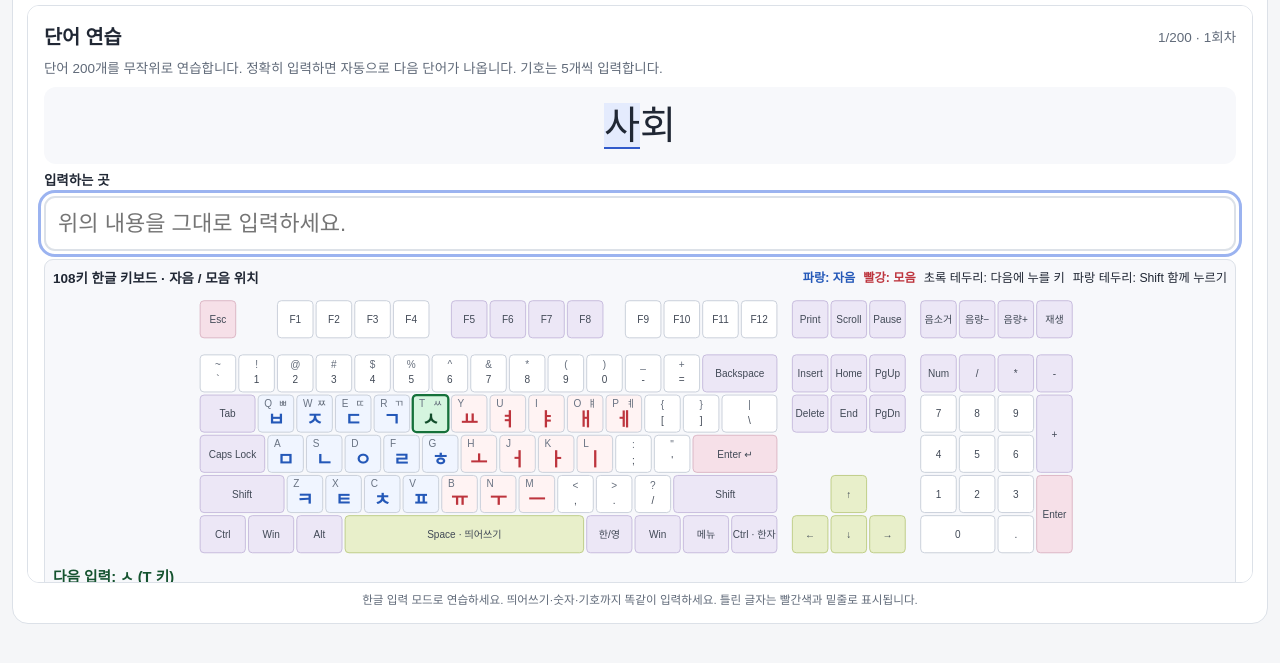
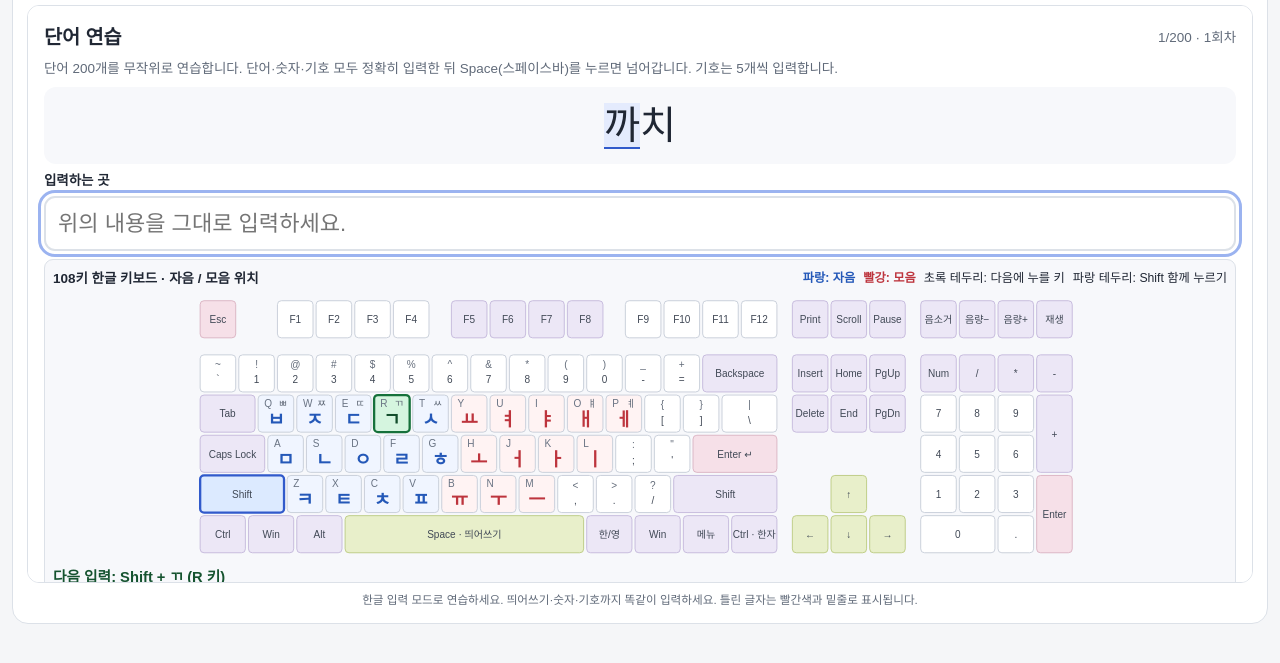
Before and after one commit to yphoto70-ctrl/taja, a plain HTML site: page index.html in a window 1280 px wide. Shown: the part 129-792 px from the top of the page. Drawn offline with Linux system fonts and the light colour scheme.

Commit message:
Add files via upload

```diff
--- a/index.html
+++ b/index.html
@@ -59,166 +59,166 @@ footer{flex:0 0 auto;font-size:clamp(10px,.95cqw,13px);margin:0}
 const LANGUAGE_DATA = {
   "ko": {
     "words": [
+      "까치",
+      "꼬마",
+      "꾸러기",
+      "꽃봉오리",
+      "꿀벌",
+      "꾸준하다",
+      "꼼꼼하다",
+      "꼬불꼬불",
+      "꿈꾸다",
+      "깨끗하다",
+      "깍두기",
+      "꼬리표",
+      "따뜻함",
+      "딸기",
+      "뜀뛰기",
+      "뚝배기",
+      "똑똑하다",
+      "떡볶이",
+      "땀방울",
+      "띄어쓰기",
+      "또박또박",
+      "떳떳하다",
+      "따끈따끈",
+      "살뜰하다",
+      "빵",
+      "뿌리",
+      "빨래",
+      "빵집",
+      "뻐꾸기",
+      "뽀송뽀송",
+      "뿌듯하다",
+      "빨간우산",
+      "뾰족하다",
+      "빼곡하다",
+      "기쁨",
+      "바쁘다",
+      "씨앗",
+      "쌀",
+      "쑥",
+      "쌍둥이",
+      "씻기",
+      "쓰레기통",
+      "쏟아지다",
+      "씽씽달리기",
+      "썰매타기",
+      "씩씩하다",
+      "쓰임새",
+      "쓸모있다",
+      "짝",
+      "짝꿍",
+      "짝사랑",
+      "짝짓기",
+      "반짝임",
+      "반짝반짝",
+      "깜짝선물",
+      "짬뽕",
+      "찜질방",
+      "찌개",
+      "쫄깃쫄깃",
+      "짭짤하다",
+      "별",
+      "달",
+      "해",
+      "산",
+      "강",
+      "숲",
+      "비",
+      "눈",
+      "봄",
+      "길",
       "사회",
-      "공동체",
-      "시민",
-      "복지",
+      "경제",
+      "문학",
+      "정치",
+      "과학",
+      "예술",
+      "역사",
+      "건강",
       "교육",
       "문화",
+      "공동체",
       "다양성",
-      "협력",
-      "봉사",
-      "인권",
-      "평등",
-      "연대",
-      "안전",
-      "환경",
-      "가족",
-      "이웃",
-      "소통",
-      "배려",
-      "책임",
-      "신뢰",
-      "경제",
-      "시장",
-      "소비",
-      "생산",
-      "투자",
-      "저축",
-      "금융",
-      "물가",
-      "소득",
-      "무역",
-      "수출",
-      "수입",
-      "환율",
-      "예산",
-      "세금",
-      "고용",
-      "기업",
-      "창업",
-      "유통",
-      "자산",
-      "문학",
-      "소설",
-      "시인",
-      "수필",
-      "희곡",
-      "서사",
-      "비유",
-      "상징",
-      "운율",
-      "문장",
-      "독자",
-      "작가",
-      "주제",
-      "인물",
-      "갈등",
-      "배경",
-      "구성",
-      "묘사",
-      "상상",
-      "감동",
-      "정치",
       "민주주의",
-      "선거",
-      "투표",
-      "의회",
-      "정부",
-      "정책",
-      "헌법",
-      "법률",
-      "행정",
-      "외교",
-      "협상",
-      "공약",
-      "참여",
-      "권리",
-      "의무",
-      "토론",
-      "합의",
-      "자치",
-      "공공성",
-      "과학",
-      "실험",
-      "관찰",
-      "가설",
-      "원자",
-      "분자",
-      "에너지",
-      "중력",
-      "빛",
-      "소리",
-      "우주",
-      "행성",
-      "생명",
-      "세포",
-      "유전자",
-      "진화",
-      "기후",
+      "자원봉사",
+      "환경보호",
+      "문화유산",
+      "지역사회",
+      "시민참여",
+      "의사소통",
+      "평화협정",
+      "저축통",
+      "경제활동",
+      "소비생활",
+      "생산활동",
+      "시장가격",
+      "생활예산",
+      "국제무역",
+      "재활용품",
+      "금융교육",
+      "자산관리",
+      "이야기",
+      "소설가",
+      "시인학교",
+      "독서모임",
+      "상상력",
+      "문학작품",
+      "등장인물",
+      "이야기책",
+      "아름다운문장",
+      "어린이도서관",
+      "실험실",
+      "관찰일기",
+      "태양계",
+      "우주여행",
       "생태계",
-      "기술",
-      "발명",
-      "예술",
-      "그림",
-      "음악",
-      "연극",
-      "영화",
-      "무용",
-      "조각",
-      "사진",
-      "디자인",
-      "건축",
-      "색채",
-      "구도",
-      "선율",
-      "리듬",
-      "합창",
-      "전시",
-      "공연",
-      "감상",
-      "창작",
-      "영감",
-      "역사",
-      "유산",
-      "전통",
-      "기록",
-      "유물",
-      "문명",
-      "왕조",
-      "독립",
-      "평화",
-      "문화재",
+      "생명과학",
+      "과학박물관",
+      "자연관찰",
+      "환경지킴이",
+      "별자리관찰",
+      "미술관",
+      "음악회",
+      "사진작가",
+      "전통공예",
+      "문화공연",
+      "예술작품",
+      "색연필",
+      "합창단",
+      "창작활동",
+      "도자기공방",
       "박물관",
-      "고고학",
-      "여행",
-      "지도",
-      "도시",
-      "마을",
-      "대륙",
-      "해양",
-      "산맥",
-      "강",
-      "건강",
-      "운동",
-      "영양",
-      "수면",
-      "휴식",
-      "위생",
-      "체력",
-      "산책",
-      "호흡",
-      "균형",
-      "축구",
-      "야구",
-      "농구",
-      "수영",
-      "등산",
-      "독서",
-      "학습",
-      "질문",
-      "이해",
-      "성장",
+      "역사탐방",
+      "전통문화",
+      "기록보관",
+      "문화재보호",
+      "여행안내",
+      "산책로",
+      "바닷가",
+      "세계지도",
+      "우리동네이야기",
+      "운동장",
+      "건강관리",
+      "균형잡힌식사",
+      "아침산책",
+      "생활습관",
+      "체력단련",
+      "휴식시간",
+      "체육활동",
+      "규칙적인운동",
+      "즐거운하루",
+      "배움터",
+      "질문하기",
+      "함께배우기",
+      "서로돕기",
+      "나눔활동",
+      "진로탐색",
+      "문제해결",
+      "자기소개",
+      "꾸준한연습",
+      "행복한우리마을",
       "2026",
       "365",
       "1,000",
@@ -1981,6 +1981,7 @@ let language="ko";
 let WORDS=LANGUAGE_DATA.ko.words, SENTENCES=LANGUAGE_DATA.ko.sentences, PASSAGES=LANGUAGE_DATA.ko.passages;
 const $=id=>document.getElementById(id);
 const input=$("typing"),targetEl=$("target"),passageEl=$("passage"),nextButton=$("nextButton"),tabs=[...document.querySelectorAll("[data-mode]")];
+let pendingSpaceAdvance=false;
 let mode="word",queue=[],queuePosition=0,round=1,item=null,lineIndex=0,completed=0,acceptedCharacters=0,startedAt=null,composing=false,advanceTimer=null,generation=0,blockHeldAdvance=false;
 function shuffle(values){const a=[...values];for(let i=a.length-1;i>0;i--){const j=Math.floor(Math.random()*(i+1));[a[i],a[j]]=[a[j],a[i]]}return a}
 function readStorage(key){try{return localStorage.getItem("bilingual-"+language+"-"+key)}catch(_){return null}}
@@ -1989,23 +1990,48 @@ function getLongQueue(){let remaining=null;try{remaining=JSON.parse(readStorage(
 function getExpected(){return mode==="long"?item.lines[lineIndex]:item}
 function setMessage(text,kind=""){$("message").textContent=text;$("message").className=kind}
 function cancelAutoAdvance(){if(advanceTimer!==null){clearTimeout(advanceTimer);advanceTimer=null}}
-function resetInput(){cancelAutoAdvance();generation++;composing=false;input.value="";input.className="";nextButton.disabled=true}
-function start(modeName){cancelAutoAdvance();mode=modeName;queuePosition=0;round=1;lineIndex=0;completed=0;acceptedCharacters=0;startedAt=null;blockHeldAdvance=false;tabs.forEach(b=>b.setAttribute("aria-pressed",String(b.dataset.mode===mode)));if(mode==="word"){queue=shuffle(WORDS);$("modeTitle").textContent="단어 연습";$("guide").textContent="단어 200개를 무작위로 연습합니다. 정확히 입력하면 자동으로 다음 단어가 나옵니다. 기호는 5개씩 입력합니다."}else if(mode==="sentence"){queue=shuffle(SENTENCES);$("modeTitle").textContent="단문 연습";$("guide").textContent="단문 200개를 무작위로 연습합니다. 정확히 입력한 뒤 Enter 또는 Space를 누르세요."}else{queue=getLongQueue();$("modeTitle").textContent="장문 연습";$("guide").textContent="장문 50편 중 무작위로 선택합니다. 현재 줄을 정확히 입력한 뒤 Enter를 누르세요. 5줄을 마치면 다음 글이 나옵니다."}const isLong=mode==="long";passageEl.hidden=!isLong;$("passageTitle").hidden=!isLong;$("passageNote").hidden=!isLong;targetEl.hidden=isLong;targetEl.className=mode==="word"?"word":"";$("hangulKeyboard").hidden=mode!=="word";clearPressed();nextButton.textContent=isLong?"다음 줄":"다음";showNextItem();updateStats();input.focus()}
+function resetInput(){pendingSpaceAdvance=false;cancelAutoAdvance();generation++;composing=false;input.value="";input.className="";nextButton.disabled=true}
+function start(modeName){cancelAutoAdvance();mode=modeName;queuePosition=0;round=1;lineIndex=0;completed=0;acceptedCharacters=0;startedAt=null;blockHeldAdvance=false;tabs.forEach(b=>b.setAttribute("aria-pressed",String(b.dataset.mode===mode)));if(mode==="word"){queue=shuffle(WORDS);$("modeTitle").textContent="단어 연습";$("guide").textContent="단어 200개를 무작위로 연습합니다. 단어·숫자·기호 모두 정확히 입력한 뒤 Space(스페이스바)를 누르면 넘어갑니다. 기호는 5개씩 입력합니다."}else if(mode==="sentence"){queue=shuffle(SENTENCES);$("modeTitle").textContent="단문 연습";$("guide").textContent="단문 200개를 무작위로 연습합니다. 정확히 입력한 뒤 Enter 또는 Space를 누르세요."}else{queue=getLongQueue();$("modeTitle").textContent="장문 연습";$("guide").textContent="장문 50편 중 무작위로 선택합니다. 현재 줄을 정확히 입력한 뒤 Enter를 누르세요. 5줄을 마치면 다음 글이 나옵니다."}const isLong=mode==="long";passageEl.hidden=!isLong;$("passageTitle").hidden=!isLong;$("passageNote").hidden=!isLong;targetEl.hidden=isLong;targetEl.className=mode==="word"?"word":"";$("hangulKeyboard").hidden=mode!=="word";clearPressed();nextButton.textContent=isLong?"다음 줄":"다음";showNextItem();updateStats();input.focus()}
 function showNextItem(){const previous=mode==="long"?null:item;if(queuePosition>=queue.length){round++;queuePosition=0;if(mode==="long")queue=getLongQueue();else{queue=shuffle(mode==="word"?WORDS:SENTENCES);if(queue[0]===previous&&queue.length>1)[queue[0],queue[1]]=[queue[1],queue[0]]}}const value=queue[queuePosition++];if(mode==="long"){item=PASSAGES[value];writeStorage("typing-long-last-v1",value);writeStorage("typing-long-remaining-v1",JSON.stringify(queue.slice(queuePosition)))}else item=value;lineIndex=0;resetInput();render();setMessage("위의 내용을 그대로 입력하세요.")}
 function appendMarkedText(container,text,typed,active){const expected=Array.from(text),entered=Array.from(typed);expected.forEach((char,index)=>{const span=document.createElement("span");span.textContent=char;if(index<entered.length)span.className=entered[index]===char?"right":"wrong";else if(active&&index===entered.length)span.className="current";container.appendChild(span)});if(entered.length>expected.length){const extra=document.createElement("span");extra.className="wrong";extra.textContent=entered.slice(expected.length).join("");container.appendChild(extra)}}
 function render(){const typed=input.value.normalize("NFC");if(mode==="long"){$("passageTitle").textContent=item.genre+" · "+item.title;passageEl.replaceChildren();item.lines.forEach((line,index)=>{const row=document.createElement("div");row.className="passage-line";if(index<lineIndex)row.classList.add("done");if(index===lineIndex)row.classList.add("active");const number=document.createElement("span");number.className="line-number";number.textContent=index<lineIndex?"✓":index+1;const text=document.createElement("span");text.className="line-text";if(index===lineIndex)appendMarkedText(text,line,typed,true);else text.textContent=line;row.append(number,text);passageEl.appendChild(row)});$("count").textContent="총 50편 · 현재 "+(lineIndex+1)+"/5줄"}else{targetEl.replaceChildren();appendMarkedText(targetEl,item,typed,true);$("count").textContent=queuePosition+"/200 · "+round+"회차"}const progress=mode==="long"?lineIndex/5*100:(queuePosition-1)/queue.length*100;$("progressBar").style.width=progress+"%";document.querySelector(".progress").setAttribute("aria-valuenow",String(Math.round(progress)));updateNextKeyHint()}
 function firstMismatch(expected,entered){const a=Array.from(expected),b=Array.from(entered);for(let i=0;i<b.length;i++)if(b[i]!==a[i])return i;return -1}
 function describeCharacter(char){return char===undefined?"문장의 끝":char===" "?"공백":"'"+char+"'"}
-function validate(showIncomplete=false){const expected=getExpected().normalize("NFC"),entered=input.value.normalize("NFC"),mismatch=firstMismatch(expected,entered),correct=entered===expected;input.classList.toggle("has-error",mismatch!==-1);input.classList.toggle("is-correct",correct&&!composing);nextButton.disabled=!correct||composing;if(composing)setMessage("한글을 입력하고 있습니다.");else if(correct){if(mode==="word")setMessage("정답입니다! 다음 단어로 넘어갑니다.","success");else if(mode==="sentence")setMessage("정확합니다! Enter 또는 Space를 누르세요.","success");else setMessage(lineIndex===4?"정확합니다! Enter를 누르면 다음 글로 넘어갑니다.":"정확합니다! Enter를 누르면 다음 줄로 넘어갑니다.","success")}else if(mismatch!==-1){const chars=Array.from(expected);setMessage(mismatch>=chars.length?"끝에 더 입력한 글자가 있습니다. 불필요한 글자를 지워 주세요.":(mismatch+1)+"번째 글자를 "+describeCharacter(chars[mismatch])+"으로 고쳐 주세요.","error")}else if(showIncomplete)setMessage("아직 입력이 끝나지 않았습니다. 끝까지 입력해 주세요.","error");else setMessage(entered.length?"잘하고 있어요. 나머지 내용도 계속 입력하세요.":"위의 내용을 그대로 입력하세요.");return correct&&!composing}
+function validate(showIncomplete=false){const expected=getExpected().normalize("NFC"),entered=input.value.normalize("NFC"),mismatch=firstMismatch(expected,entered),correct=entered===expected;input.classList.toggle("has-error",mismatch!==-1);input.classList.toggle("is-correct",correct&&!composing);nextButton.disabled=!correct||composing;if(composing)setMessage("한글을 입력하고 있습니다.");else if(correct){if(mode==="word")setMessage("정답입니다! Space(스페이스바)를 눌러 다음으로 넘어가세요.","success");else if(mode==="sentence")setMessage("정확합니다! Enter 또는 Space를 누르세요.","success");else setMessage(lineIndex===4?"정확합니다! Enter를 누르면 다음 글로 넘어갑니다.":"정확합니다! Enter를 누르면 다음 줄로 넘어갑니다.","success")}else if(mismatch!==-1){const chars=Array.from(expected);setMessage(mismatch>=chars.length?"끝에 더 입력한 글자가 있습니다. 불필요한 글자를 지워 주세요.":(mismatch+1)+"번째 글자를 "+describeCharacter(chars[mismatch])+"으로 고쳐 주세요.","error")}else if(showIncomplete)setMessage("아직 입력이 끝나지 않았습니다. 끝까지 입력해 주세요.","error");else setMessage(entered.length?"잘하고 있어요. 나머지 내용도 계속 입력하세요.":"위의 내용을 그대로 입력하세요.");return correct&&!composing}
 function markStarted(){if(startedAt===null&&input.value.length>0)startedAt=Date.now()}
-function queueWordAdvance(){cancelAutoAdvance();if(mode!=="word"||composing)return;const token=generation;advanceTimer=setTimeout(()=>{advanceTimer=null;if(token!==generation||composing||mode!=="word")return;if(input.value.normalize("NFC")===getExpected().normalize("NFC"))advance()},0)}
+/* 정확히 입력한 후 Space를 눌렀을 때만 진행합니다. */
+function queueRequestedAdvance(){
+ cancelAutoAdvance();
+ if(!pendingSpaceAdvance||composing||mode!=="word")return;
+ const token=generation;
+ advanceTimer=setTimeout(()=>{
+  advanceTimer=null;
+  if(token!==generation||composing||!pendingSpaceAdvance)return;
+  pendingSpaceAdvance=false;
+  const expected=getExpected().normalize("NFC");
+  const entered=input.value.normalize("NFC");
+  if(entered===expected||entered===expected+" "){
+   input.value=expected;advance();
+  }else{render();validate(true)}
+ },0);
+}
+function handleSpaceInput(){
+ if(mode!=="word"||composing)return;
+ if(input.value.normalize("NFC")===getExpected().normalize("NFC")+" "){
+  pendingSpaceAdvance=true;queueRequestedAdvance();
+ }
+}
 function advance(){if(!validate(true)){input.focus();return}cancelAutoAdvance();acceptedCharacters+=Array.from(getExpected()).length;completed++;if(mode==="long"&&lineIndex<4){lineIndex++;resetInput();render();setMessage("다음 줄을 입력하세요.")}else showNextItem();updateStats();input.focus()}
 function updateStats(){const seconds=startedAt===null?0:Math.max(0,Math.floor((Date.now()-startedAt)/1000));$("elapsed").textContent=String(Math.floor(seconds/60)).padStart(2,"0")+":"+String(seconds%60).padStart(2,"0");$("completed").textContent=mode==="long"?completed+"줄":completed+(mode==="word"?"개":"문장");let matching=0;if(item!==null){const expected=Array.from(getExpected()),entered=Array.from(input.value.normalize("NFC"));while(matching<expected.length&&matching<entered.length&&expected[matching]===entered[matching])matching++}const elapsedMinutes=startedAt===null?0:(Date.now()-startedAt)/60000;const speed=elapsedMinutes>0?Math.round((acceptedCharacters+matching)/Math.max(elapsedMinutes,1/60)):0;$("speed").textContent=speed+" 글자/분"}
 input.addEventListener("compositionstart",()=>{composing=true;cancelAutoAdvance();nextButton.disabled=true});
-input.addEventListener("compositionend",()=>{composing=false;markStarted();render();validate();queueWordAdvance();updateStats()});
-input.addEventListener("input",event=>{markStarted();cancelAutoAdvance();render();if(!composing&&!event.isComposing){validate();queueWordAdvance()}else nextButton.disabled=true;updateStats()});
+input.addEventListener("compositionend",()=>{composing=false;markStarted();render();validate();handleSpaceInput();queueRequestedAdvance();updateStats()});
+input.addEventListener("input",event=>{markStarted();cancelAutoAdvance();render();if(!composing&&!event.isComposing){validate();handleSpaceInput();queueRequestedAdvance()}else nextButton.disabled=true;updateStats()});
 /* 한글 조합 확정용 Enter/Space는 문장 이동에 사용하지 않습니다. */
-input.addEventListener("keydown",event=>{if(event.isComposing||composing||event.keyCode===229)return;const enter=event.key==="Enter",space=event.code==="Space"||event.key===" ";if(enter||space){if(blockHeldAdvance||event.repeat){event.preventDefault();return}const ready=input.value.normalize("NFC")===getExpected().normalize("NFC");if(enter){event.preventDefault();if(ready){blockHeldAdvance=true;advance()}else validate(true)}else if(space&&mode!=="long"&&ready){event.preventDefault();blockHeldAdvance=true;advance()}}});
+input.addEventListener("keydown",event=>{
+ if(event.isComposing||composing||event.keyCode===229){
+  if(mode==="word"&&!event.repeat&&(event.code==="Space"||event.key===" ")&&input.value.normalize("NFC")===getExpected().normalize("NFC"))pendingSpaceAdvance=true;
+  return;
+ }const enter=event.key==="Enter",space=event.code==="Space"||event.key===" ";if(enter||space){if(blockHeldAdvance||event.repeat){event.preventDefault();return}const ready=input.value.normalize("NFC")===getExpected().normalize("NFC");if(enter){event.preventDefault();if(ready){blockHeldAdvance=true;advance()}else validate(true)}else if(space&&mode!=="long"&&ready){event.preventDefault();blockHeldAdvance=true;advance()}}});
 document.addEventListener("keyup",event=>{if(event.key==="Enter"||event.code==="Space"||event.key===" ")blockHeldAdvance=false});
 window.addEventListener("blur",()=>{blockHeldAdvance=false});nextButton.addEventListener("click",advance);$("restartButton").addEventListener("click",()=>start(mode));tabs.forEach(button=>button.addEventListener("click",()=>start(button.dataset.mode)));
 
@@ -2078,8 +2104,7 @@ function updateNextKeyHint(){
     markHint("Backspace","key-next");hint.textContent="입력이 달라요. 틀린 부분을 지우거나 고쳐 주세요. (Backspace)";return;
   }
   if(position===expected.length){
-    if(composing){markHint("Enter","key-next");hint.textContent="마지막 글자까지 맞았어요. Enter로 한글 입력을 확정하세요."}
-    else hint.textContent="정답입니다! 다음 단어를 준비합니다.";
+    markHint("Space","key-next");hint.textContent="정답입니다! Space(스페이스바)를 눌러 다음으로 넘어가세요.";
     return;
   }
   const next=hintForUnit(expected[position]);
```
